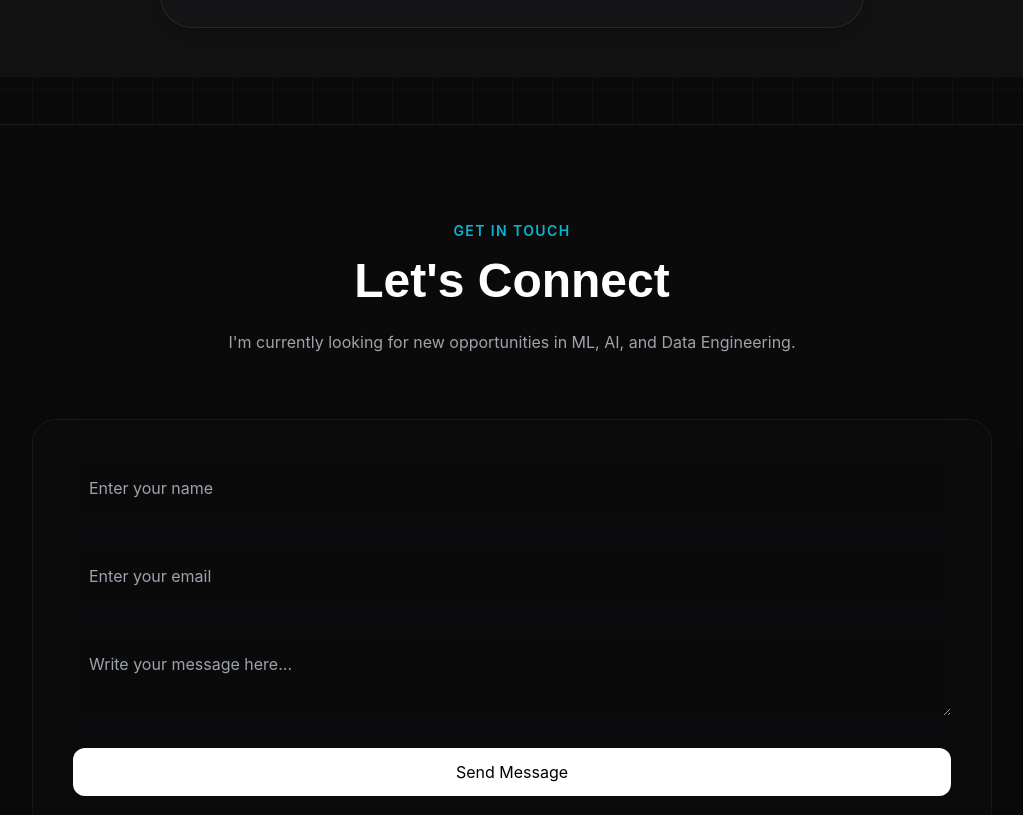
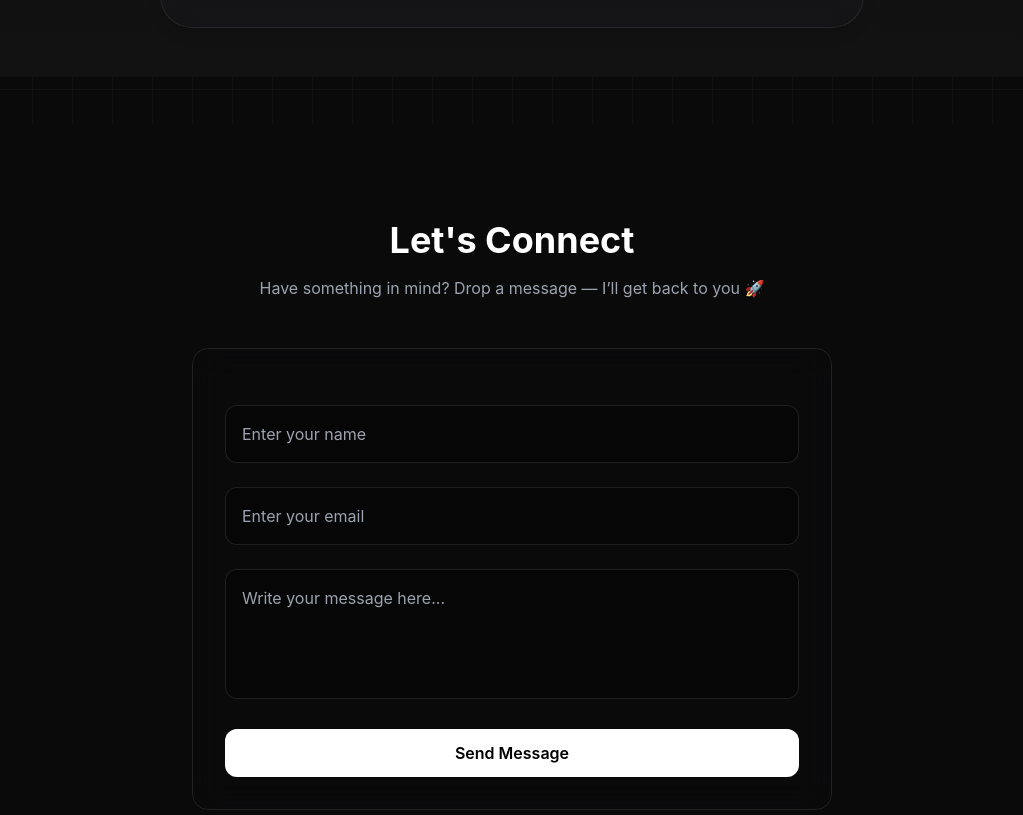
Before and after one commit to NidhiRana9/nidhi-portfolio, a React (Vite) app: page / in a window 1280 px wide. Shown: the part 8882-9697 px from the top of the page, without its empty margins (128-1151 px from the left). Built offline with nearby package versions, Linux system fonts and the light colour scheme.

Commit message:
final netlify form setup

```diff
--- a/src/components/Contact.jsx
+++ b/src/components/Contact.jsx
@@ -1,115 +1,104 @@
-import React, { useState, useRef } from 'react';
+import React, { useState } from 'react';
 import { motion, AnimatePresence } from 'framer-motion';
-import { Mail, Linkedin, Github, Send, Loader2, CheckCircle2, XCircle } from 'lucide-react';
-import emailjs from '@emailjs/browser';
 
 export default function Contact() {
-  const [formData, setFormData] = useState({ name: '', email: '', message: '' });
-  const [status, setStatus] = useState('idle');
-  const formRef = useRef();
+  const [formData, setFormData] = useState({
+    name: '',
+    email: '',
+    message: ''
+  });
+
+  const [status, setStatus] = useState('idle'); // idle | success
 
   const handleChange = (e) => {
-    setFormData({ ...formData, [e.target.name]: e.target.value });
-  };
-
-  const handleSubmit = async (e) => {
-    e.preventDefault();
-
-    if (!formData.name || !formData.email || !formData.message) return;
-
-    setStatus('submitting');
-
-    try {
-      const serviceID = 'service_vm2kb3o';
-      const templateID = 'template_8pcox1l';
-      const publicKey = 'gLJbMy7nKryD1KTEY';
-
-      await emailjs.sendForm(
-        serviceID,
-        templateID,
-        formRef.current,
-        publicKey
-      );
-
-      console.log("SUCCESS");
-      setStatus('success');
-      setFormData({ name: '', email: '', message: '' });
-
-    } catch (error) {
-      console.error("FAILED", error);
-      setStatus('error');
-    }
-
-    setTimeout(() => setStatus('idle'), 5000);
+    setFormData({
+      ...formData,
+      [e.target.name]: e.target.value
+    });
   };
 
   return (
-    <section id="contact" className="py-24 relative border-t border-border transition-colors duration-300 z-10">
-      <div className="max-w-5xl mx-auto px-4 sm:px-6 lg:px-8">
+    <section id="contact" className="py-24">
+      <div className="max-w-2xl mx-auto px-4">
 
-        <div className="text-center mb-16">
-          <h2 className="text-accent-main font-semibold mb-4 tracking-widest uppercase text-sm">Get in Touch</h2>
-          <h3 className="text-4xl md:text-5xl font-heading font-bold text-text-main mb-6">Let's Connect</h3>
-          <p className="text-text-sec max-w-xl mx-auto leading-relaxed">
-            I'm currently looking for new opportunities in ML, AI, and Data Engineering.
+        {/* Heading */}
+        <div className="text-center mb-12">
+          <h2 className="text-4xl font-bold mb-4">Let's Connect</h2>
+          <p className="text-gray-400">
+            Have something in mind? Drop a message — I’ll get back to you 🚀
           </p>
         </div>
 
+        {/* Form */}
         <motion.form
-          ref={formRef}   // ✅ IMPORTANT
-          onSubmit={handleSubmit}
-          className="bg-card/30 backdrop-blur-xl p-10 rounded-3xl border border-white/5 shadow-2xl flex flex-col space-y-8 relative"
+          name="contact"
+          method="POST"
+          data-netlify="true"
+          onSubmit={() => {
+            setStatus('success');
+            setFormData({ name: '', email: '', message: '' });
+          }}
+          className="p-8 rounded-2xl border border-white/10 space-y-6 relative backdrop-blur-lg"
         >
+          {/* REQUIRED hidden input */}
+          <input type="hidden" name="form-name" value="contact" />
 
+          {/* Success Message */}
           <AnimatePresence>
             {status === 'success' && (
-              <motion.div className="absolute -top-16 left-0 right-0 bg-green-500/10 border border-green-500/20 text-green-400 p-4 rounded-xl text-center">
-                Message sent! I’ll get back to you soon.
-              </motion.div>
-            )}
-            {status === 'error' && (
-              <motion.div className="absolute -top-16 left-0 right-0 bg-red-500/10 border border-red-500/20 text-red-500 p-4 rounded-xl text-center">
-                Something went wrong. Please try again.
+              <motion.div
+                initial={{ opacity: 0, y: -10 }}
+                animate={{ opacity: 1, y: 0 }}
+                exit={{ opacity: 0 }}
+                className="text-green-400 text-center"
+              >
+                ✅ Message delivered! I’ll get back to you soon.
               </motion.div>
             )}
           </AnimatePresence>
 
+          {/* Name */}
           <input
             type="text"
             name="name"
             value={formData.name}
             onChange={handleChange}
             placeholder="Enter your name"
-            className="p-4 rounded-xl bg-background/50"
             required
+            className="w-full p-4 rounded-xl bg-black/40 border border-white/10 focus:outline-none focus:border-cyan-400"
           />
 
+          {/* Email */}
           <input
             type="email"
             name="email"
             value={formData.email}
             onChange={handleChange}
             placeholder="Enter your email"
-            className="p-4 rounded-xl bg-background/50"
             required
+            className="w-full p-4 rounded-xl bg-black/40 border border-white/10 focus:outline-none focus:border-cyan-400"
           />
 
+          {/* Message */}
           <textarea
             name="message"
             value={formData.message}
             onChange={handleChange}
             placeholder="Write your message here..."
-            className="p-4 rounded-xl bg-background/50"
             required
+            rows={4}
+            className="w-full p-4 rounded-xl bg-black/40 border border-white/10 focus:outline-none focus:border-cyan-400 resize-none"
           />
 
-          <button
+          {/* Button */}
+          <motion.button
+            whileHover={{ scale: 1.03 }}
+            whileTap={{ scale: 0.97 }}
             type="submit"
-            disabled={status === 'submitting'}
-            className="bg-white text-black py-3 rounded-xl"
+            className="w-full bg-white text-black py-3 rounded-xl font-semibold"
           >
-            {status === 'submitting' ? 'Sending...' : 'Send Message'}
-          </button>
+            Send Message
+          </motion.button>
 
         </motion.form>
       </div>
```
